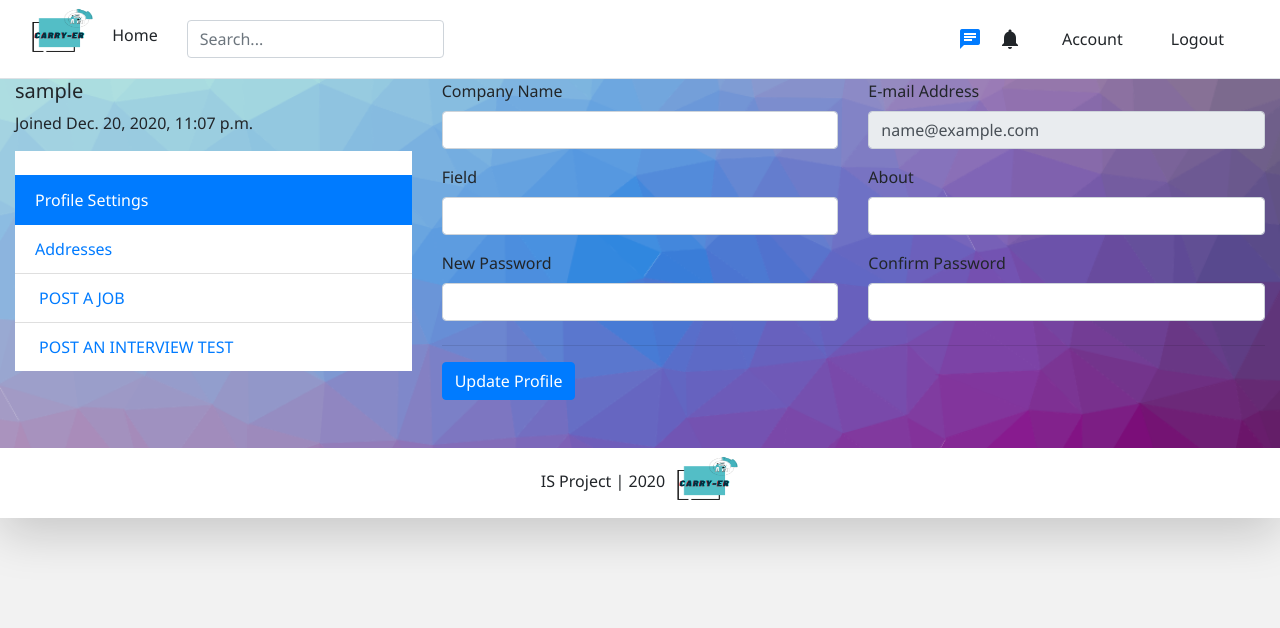
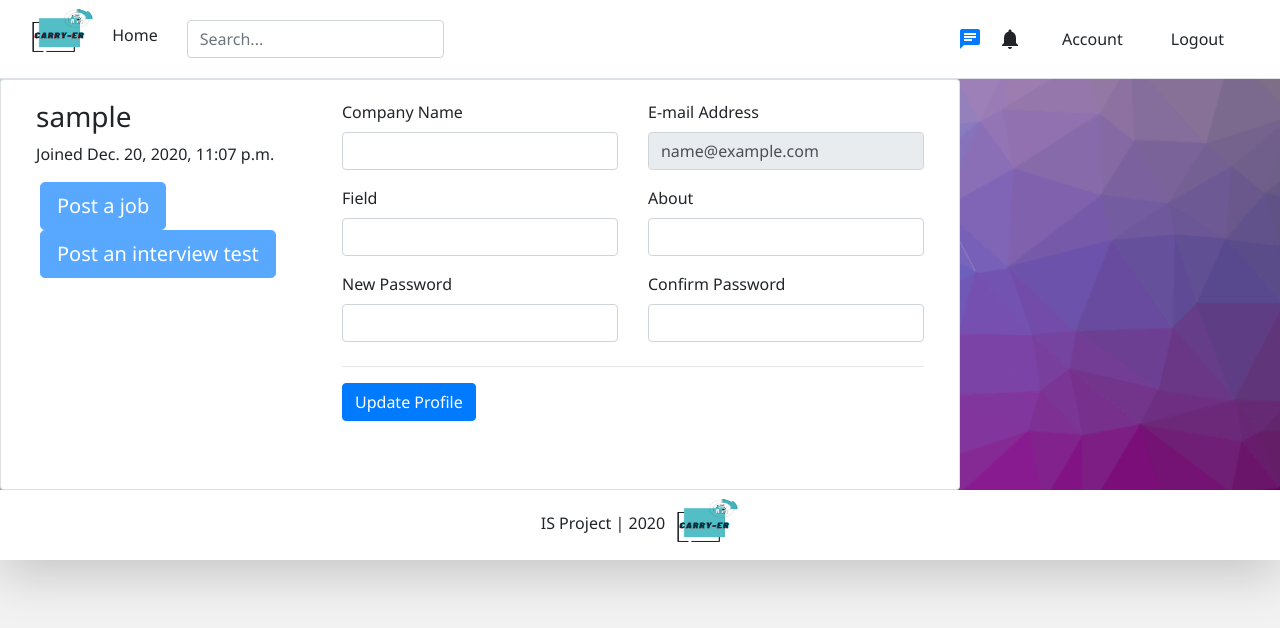
Before and after one commit to sorinaioja/is_project, a Django app: page /compprofile/ in a window 1280 px wide. Shown: the top 628 px of the page. Run offline with Django 3.2, Linux system fonts and the light colour scheme; the visitor is signed in with stand-in values (Sample User, id 1); some libraries are stand-ins or nearby versions.

Commit message:
modificare comp account

```diff
--- a/src/account/templates/account/compprofile.html
+++ b/src/account/templates/account/compprofile.html
@@ -4,6 +4,10 @@
 {% block content %}
 
 {% include 'account/comp_css.html' %}
+
+
+<div class="card w-75">
+  <div class="card-body">
 
 <div class="container-fluid">
     <div class="row justify-content-center">
@@ -15,29 +19,27 @@
                 <div class="author-card-profile">
 
                     <div class="author-card-details">
-                        <h5 class="author-card-name text-lg">{{request.user.username}}</h5><span class="author-card-position">Joined {{request.user.date_joined}}</span>
+                        <h3 class="author-card-name text-lg">{{request.user.username}}</h3><span class="author-card-position">Joined {{request.user.date_joined}}</span>
                     </div>
                 </div>
             </div>
             <div class="wizard">
                 <nav class="list-group list-group-flush">
-                    <a class="list-group-item" href="#">
 
-                    </a><a class="list-group-item active" href="#"><i class="fe-icon-user text-muted"></i>Profile Settings</a><a class="list-group-item" href="#"><i class="fe-icon-map-pin text-muted"></i>Addresses</a>
-                    <a class="list-group-item" href="#">
                         <div class="d-flex justify-content-between align-items-center">
                             <div><i class="fe-icon-heart mr-1 text-muted"></i>
-                                <div class="d-inline-block font-weight-medium text-uppercase">Post a job</div>
+
+                                    <button type="button" class="btn btn-lg btn-primary" disabled> Post a job</button>
+
                             </div>
                         </div>
-                    </a>
-                    <a class="list-group-item" href="#">
+
                         <div class="d-flex justify-content-between align-items-center">
                             <div><i class="fe-icon-tag mr-1 text-muted"></i>
-                                <div class="d-inline-block font-weight-medium text-uppercase">Post an interview test</div>
+                                <button type="button" class="btn btn-lg btn-primary" disabled>Post an interview test</button>
                             </div>
                         </div>
-                    </a>
+
                 </nav>
             </div>
         </div>
@@ -92,6 +94,8 @@
         </div>
     </div>
 </div>
+  </div>
+</div>
 
 
 {% endblock content %}
```
